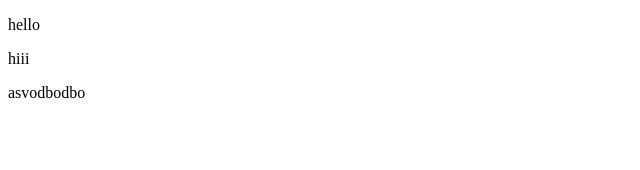
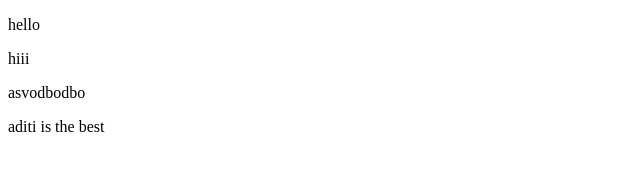
Before and after one commit to Swaraj783/demo, a plain HTML site: page index.html in a window 1280 px wide. Shown: the whole page, without its empty margins (0-640 px from the left). Drawn offline with Linux system fonts and the light colour scheme.

Commit message:
initial commit

```diff
--- a/index.html
+++ b/index.html
@@ -9,5 +9,6 @@
     <p>hello</p>
     <p>hiii</p>
     <p>asvodbodbo</p>
+    <p>aditi is the best</p>
   </body>
 </html>
```
